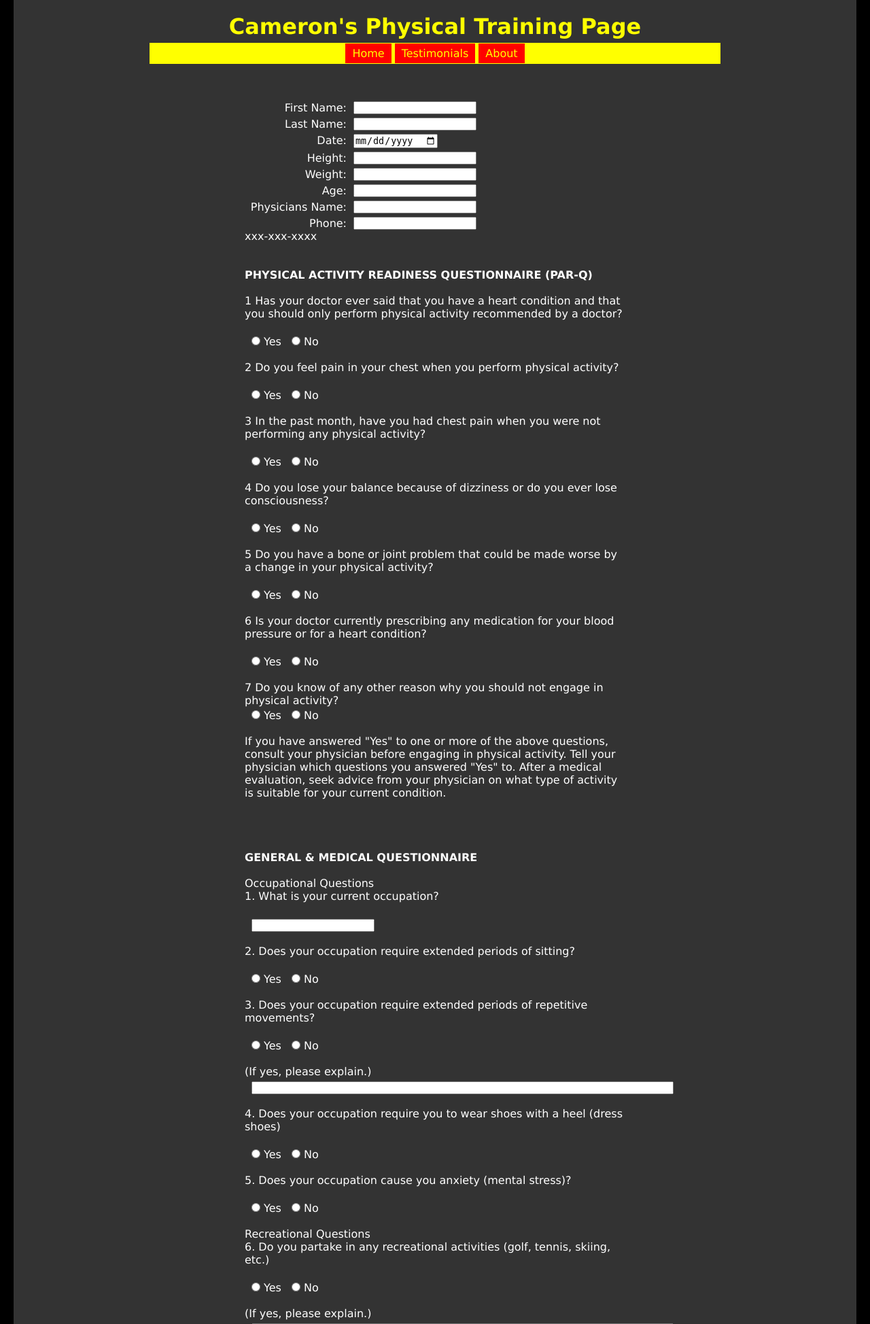
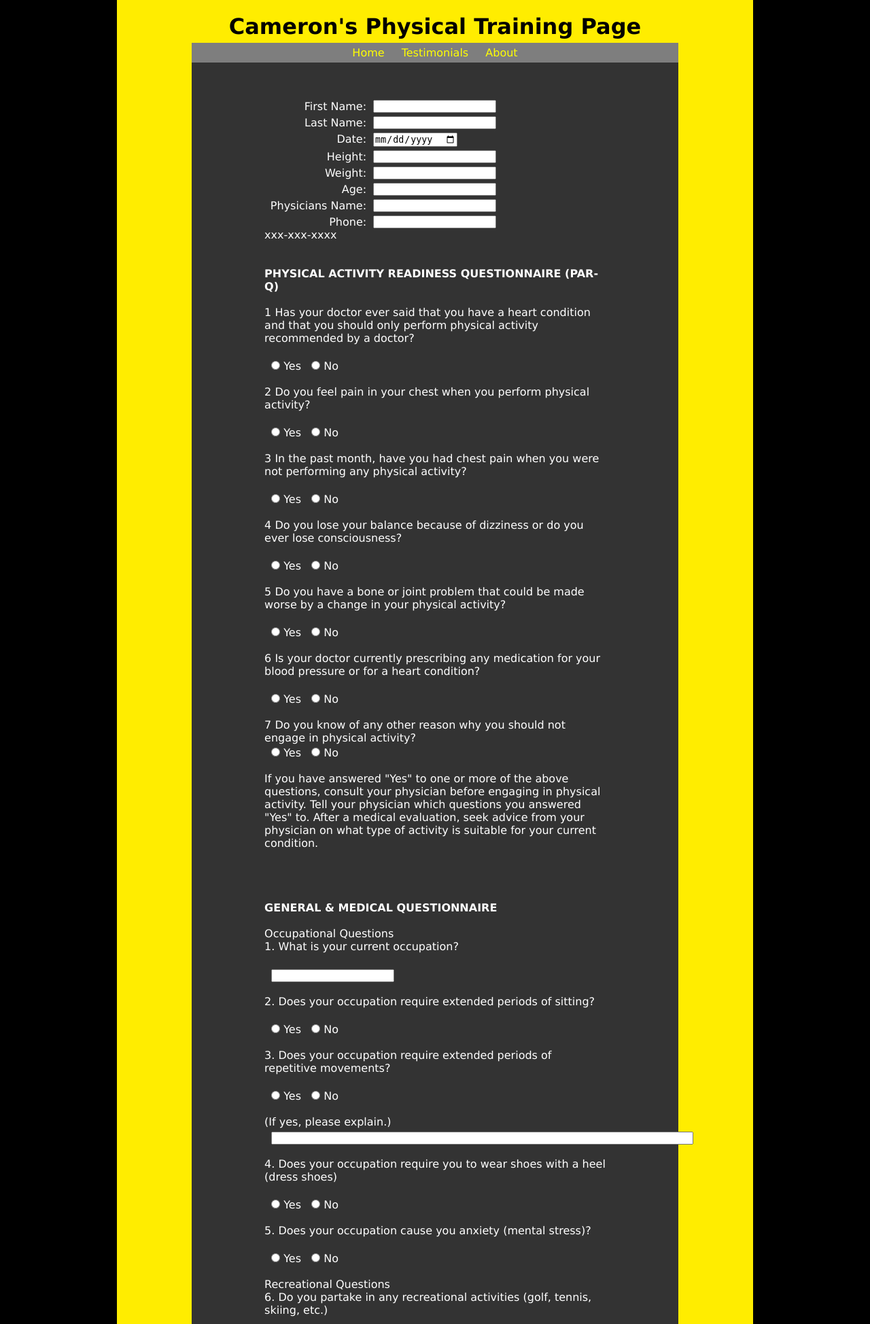
Before and after one commit to darkculture/CameronsSite, a PHP site: page /nasm-form.php in a window 1280 px wide. Shown: the top 1948 px of the page at 68% size. Run offline with PHP 8.4, Linux system fonts and the light colour scheme; some libraries are stand-ins or nearby versions.

Commit message:
update 6
added contact-me.php
linked index.php to contact-me.php
updated validation for nasm-form
updated validation for client-agreement.php
updated style rules on style.php

```diff
--- a/nasm-form.php
+++ b/nasm-form.php
@@ -6,10 +6,10 @@ include('include/header.php');
 // define regx
 $ok = FALSE;
 $phone_regx = '/^(\d[\s-]?)?[\(\[\s-]{0,2}?\d{3}[\)\]\s-]{0,2}?\d{3}[\s-]?\d{4}$/i';
-$email_regx = 'if (!filter_var($email, FILTER_VALIDATE_EMAIL)):';
+// $email_regx = 'if (!filter_var($email, FILTER_VALIDATE_EMAIL)):';
 $name_regx = '/^[a-zA-Z ]*$/';
-$zip_regx = '/(^\d{5}(-\d{4})?$/';
-$site_regx = '/\b(?:(?:https?|ftp):\/\/|www\.)[-a-z0-9+&@#\/%?=~_|!:,.;]*[-a-z0-9+&@#\/%=~_|]/i';
+// $zip_regx = '/(^\d{5}(-\d{4})?$/';
+// $site_regx = '/\b(?:(?:https?|ftp):\/\/|www\.)[-a-z0-9+&@#\/%?=~_|!:,.;]*[-a-z0-9+&@#\/%=~_|]/i';
 
 // remove unwanteed characters
 function input($data) {
@@ -29,56 +29,68 @@ endforeach;
 if($_SERVER['REQUEST_METHOD'] == 'POST'):
 	if (empty($_POST['first_name'])):
 		$ok = FALSE;
-    	$first_name_msg = '<span class="error">First name is required';
+    	$first_name_msg = '<span class="error">First name is required</span>';
   	else:
 		if(!preg_match($name_regx, $_POST['first_name'])):
-			$name_msg = 'Use letters only';
+			$name_msg = '<span class="error">Use letters only</span>';
 		endif;
     endif;
 
   	if (empty($_POST['last_name'])):
 		$ok = FALSE;
-    	$lasst_name_msg = '<span class="error">Last name is required</span>';
+    	$last_name_msg = '<span class="error">Last name is required</span>';
     else:
 		if(!preg_match($name_regx, $_POST['last_name'])):
-			$name_msg = 'Use letters only';
+			$name_msg = '<span class="error">Use letters only</span>';
 		endif;
     endif;
 
   	if(empty($_POST['date'])):
-		$ok = FALSE;
-    	$date_msg = '<span class="error">Date is required';
+		$date_msg = '<span class="error">Please enter a date</span>';
+		$ok = false;
 	else:
-		$date = $_POST['date'];
- 	endif;
+		$dateplode = explode("-", $_POST['date']);
+		if(!checkdate($dateplode[1] , $dateplode[2] , $dateplode[0])):
+			$date_msg = '<span class="error">Please enter a valid date</span>';
+		endif;
+	endif;
 
 	if (empty($_POST['height'])):
 		$ok = FALSE;
-    	$height_msg = '<span class="error">Height is required';
+    	$height_msg = '<span class="error">Height is required</span>';
     else:
     	$height = $_POST['height'];
     endif;
 
 	if (empty($_POST['weight'])):
 		$ok = FALSE;
-    	$weight_msg = '<span class="error">Weight is required';
+    	$weight_msg = '<span class="error">Weight is required</span>';
     else:
     	$weight = $_POST['weight'];
     endif;
 
 	if (empty($_POST['age'])):
 		$ok = FALSE;
-    	$age_msg = '<span class="error">Age is required';
+    	$age_msg = '<span class="error">Age is required</span>';
     else:
     	$age = $_POST['age'];
     endif;
 
+	if (empty($_POST['last_name'])):
+		$ok = FALSE;
+    	$last_name_msg = '<span class="error">Last name is required</span>';
+    else:
+		if(!preg_match($name_regx, $_POST['last_name'])):
+			$name_msg = '<span class="error">Use letters only</span>';
+		endif;
+    endif;
+
 	if (!is_numeric($_POST['phone'])):
 		$ok = FALSE;
-		$phone_msg = '<span class="error">Use numbers only';
+		$phone_msg = '<span class="error">Use numbers only</span>';
 	else:
 		if(!preg_match($phone_regx, $_POST['phone'])):
-			$phone_msg_2 = 'Use proper format';
+			$phone_msg_2 = '<span class="error">Use proper format</span>';
 		endif;
 	endif;
 endif;
@@ -88,44 +100,50 @@ endif;
     <div class="main">
         <form action="nasm-form.php" method="post" id="f">
             <label for="first_name">First Name: </label>
-            <input class="<?php if(!empty($first_name_msg)): echo pink; else: echo white; endif; ?>" type="text" name="first_name" value="<?php if(!empty($_POST['first_name'])): echo $_POST['first_name']; endif; ?>" />
+            <input class="<?php if(!empty($first_name_msg)): echo pink; else: echo white; endif; ?>" type="text" id="first_name" name="first_name" value="<?php if(!empty($_POST['first_name'])):
+			echo $_POST['first_name']; endif; ?>" />
             	<br />
                 <?php if(!empty($first_name_msg)): echo $first_name_msg; endif; ?>
 
             <label for="last_name">Last Name: </label>
-            <input class="<?php if(!empty($lasst_name_msg)): echo pink; else: echo white; endif; ?>" type="text" name="last_name" value="<?php if(!empty($_POST['last_name'])): echo $_POST['last_name']; endif; ?>" />
+            <input class="<?php if(!empty($lasst_name_msg)): echo pink; else: echo white; endif; ?>" type="text" id="last_name" name="last_name" value="<?php if(!empty($_POST['last_name'])):
+			echo $_POST['last_name']; endif; ?>" />
             	<br />
                 <?php if(!empty($lasst_name_msg)): echo $lasst_name_msg; endif; ?>
 
             <label for="date">Date: </label>
-            <input class="<?php if(!isset($date_msg)): echo pink; else: echo white; endif; ?>" type="date" name="date" value="<?php if(!empty($_POST['date'])): echo $_POST['date']; endif; ?>" />
+            <input class="<?php if(!isset($date_msg)): echo pink; else: echo white; endif; ?>" type="date" id="date" name="date" value="<?php if(!empty($_POST['date'])):
+			echo $_POST['date']; endif; ?>" />
             	<br />
                 <?php if(!empty($date_msg)): echo $date_msg; endif; ?>
 
             <label for="height">Height: </label>
-            <input class="<?php if(!empty($height_msg)): echo pink; else: echo white; endif; ?>" type="text" name="height" value="<?php if(!empty($_POST['height'])): echo $_POST['height']; endif; ?>" />
+            <input class="<?php if(!empty($height_msg)): echo pink; else: echo white; endif; ?>" type="text" id="height" name="height" value="<?php if(!empty($_POST['height'])):
+			echo $_POST['height']; endif; ?>" />
             	<br />
                 <?php if(!empty($height_msg)): echo $height_msg; endif; ?>
 
             <label for="weight">Weight: </label>
-            <input class="<?php if(!empty($weight_msg)): echo pink; else: echo white; endif; ?>" type="text" name="weight" value="<?php if(!empty($_POST['weight'])): echo $_POST['weight']; endif; ?>" />
+            <input class="<?php if(!empty($weight_msg)): echo pink; else: echo white; endif; ?>" type="text" id="weight" name="weight" value="<?php if(!empty($_POST['weight'])):
+			echo $_POST['weight']; endif; ?>" />
             	<br />
                 <?php if(!empty($weight_msg)): echo $weight_msg; endif; ?>
 
             <label for="age">Age: </label>
-            <input class="<?php if(!empty($age_msg)): echo pink; else: echo white; endif; ?>" type="text" name="age" value="<?php if(!empty($_POST['age'])): echo $_POST['age']; endif; ?>" />
+            <input class="<?php if(!empty($age_msg)): echo pink; else: echo white; endif; ?>" type="text" id="age" name="age" value="<?php if(!empty($_POST['age'])):
+			echo $_POST['age']; endif; ?>" />
             	<br />
                 <?php if(!empty($age_msg)): echo $age_msg; endif; ?>
 
-
+            <!-- Are these required? -->
 
             <label for="phys-name">Physicians Name: </label>
-            <input type="text" name="phys-name" value="<?php if(!empty($_POST['phys-name'])): echo $_POST['phys-name']; endif; ?>" />
+            <input type="text" id="phys-name" name="phys-name" value="<?php if(!empty($_POST['phys-name'])): echo $_POST['phys-name']; endif; ?>" />
             	<br />
                 <?php if(!empty($phys_name_msg)): echo $phys_name_msg; endif; ?>
 
             <label for="phone">Phone: </label>
-            <input type="text" name="phone" value="<?php if(!empty($_POST['phone'])): echo $_POST['phone']; endif; ?>" /> <p> xxx-xxx-xxxx</p>
+            <input type="text" id="phone" name="phone" value="<?php if(!empty($_POST['phone'])): echo $_POST['phone']; endif; ?>" /> <p> xxx-xxx-xxxx</p>
             	<br />
                 <?php if(!empty($phone_msg)): echo $phone_msg; endif; ?>
 
@@ -138,16 +156,14 @@ endif;
         <p>1 Has your doctor ever said that you have a heart condition and that you should
         only perform physical activity recommended by a doctor?</p>
         	<br />
-        	<input type="radio" name="1" value="yes"
-				<?php if (isset($_POST['1']) && $_POST['1'] == "Yes") echo 'checked="checked"';?> /> Yes
-            <input type="radio" name="1" value="no"
-            	<?php if (isset($_POST['1']) && $_POST['1'] == "No") echo 'checked="checked"';?> /> No
+        	<input type="radio" name="1" value="yes" <?php if (isset($_POST['1']) && $_POST['1'] == "Yes") echo 'checked="checked"';?> /> Yes
+            <input type="radio" name="1" value="no" <?php if (isset($_POST['1']) && $_POST['1'] == "No") echo 'checked="checked"';?> /> No
             	<br />
                 	<br />
         <p>2 Do you feel pain in your chest when you perform physical activity?</p>
         	<br />
-        	<input type="radio" name="2" value="yes" /> Yes
-            <input type="radio" name="2" value="no" /> No
+        	<input type="radio" name="2" value="yes" <?php if (isset($_POST['2']) && $_POST['2'] == "Yes") echo 'checked="checked"';?> /> Yes
+            <input type="radio" name="2" value="no" <?php if (isset($_POST['2']) && $_POST['2'] == "No") echo 'checked="checked"';?> /> No
             	<br />
                 	<br />
         <p>3 In the past month, have you had chest pain when you were not performing any
@@ -247,7 +263,7 @@ endif;
             	<br />
                 	<br />
         <p>(If yes, please explain.)</p>
-        	<input type="text" name="yes-explain" size="75" />
+        	<input type="text" name="yes-explain" size="75" value="<?php if(!empty($_POST['explain_2'])): echo $_POST['explain_2']; endif; ?>" />
         		<br />
                 	<br />
          <p id="q-type">Medical Questions</p>
@@ -257,7 +273,7 @@ endif;
             <input type="radio" name="14" value="no" /> No
             	<br />
         <p>(If yes, please explain.)</p>
-        	<input type="text" name="yes-explain" size="75" />
+        	<input type="text" name="yes-explain" size="75" value="<?php if(!empty($_POST['explain_2'])): echo $_POST['explain_2']; endif; ?>" />
         		<br />
                 	<br />
         <p>9. Have you ever had any surgeries?</p>
@@ -267,7 +283,7 @@ endif;
             	<br />
                 	<br />
         <p>(If yes, please explain.)</p>
-        	<input type="text" name="yes-explain" size="75" />
+        	<input type="text" name="yes-explain" size="75" value="<?php if(!empty($_POST['explain_2'])): echo $_POST['explain_2']; endif; ?>" />
         		<br />
                 	<br />
         <p>10. Has a medical doctor ever diagnosed you with a chronic disease, such as
@@ -279,7 +295,7 @@ endif;
             	<br />
                 	<br />
         <p>(If yes, please explain.)</p>
-        	<input type="text" name="yes-explain" size="75" />
+        	<input type="text" name="yes-explain" size="75" value="<?php if(!empty($_POST['explain_2'])): echo $_POST['explain_2']; endif; ?>" />
         		<br />
                 	<br />
         <p>11. Are you currently taking any medication?</p>
@@ -288,7 +304,7 @@ endif;
             	<br />
                 	<br />
         <p>(If yes, please explain.)</p>
-        	<input type="text" name="yes-explain" size="75" />
+        	<input type="text" name="yes-explain" size="75" value="<?php if(!empty($_POST['explain_2'])): echo $_POST['explain_2']; endif; ?>" />
         		<br />
                 	<br />
         <input type="submit" name="submit" value="Submit Form" />
--- a/style.css
+++ b/style.css
@@ -2,21 +2,21 @@
 
 * {margin:0; padding:0;}
 body {background:black; font:100% verdana,arial,sans-serif;}
-h1, h3 {text-align:center; font-size:2em; color:#FF0;}
-.wrap {margin:auto; padding:20px; min-height:900px; max-width:1200px; background:#333;}
+h1 {text-align:center; font-size:2em; color:black;}
+.wrap {margin:auto; padding:20px; min-height:900px; max-width:1200px; width:70%; background:#FFED00;}
 
 /*************************************/
 /***********Navigation****************/
 /*************************************/
 
-.nav-bar {margin:auto; padding:0; width:70%; background:yellow; border-top:1px solid #FF0; border-bottom:1px solid #FF0;}
+.nav-bar {margin:auto; padding:0; width:80%; background:#7E7E7E;}
 ul {margin:0; padding:0; list-style:none; text-align:center;}
-ul li {display:inline-block; padding:5px 10px; background:red;}
+ul li {display:inline-block; padding:5px 10px; background:#7E7E7E;}
 a {text-decoration:none;}
-a:hover {color:#000;}
 a:visited,
 a:active,
 a:link {color:#FF0;}
+a:hover {background:#FFED00; color:black;}
 
 /***************************************/
 /***********Content*********************/
@@ -37,14 +37,11 @@ fieldset {margin:auto; padding:5px; width:300px; background:#FF0;}
 /************Form************************/
 /****************************************/
 
-body #home {color:#000;}
-form p #home {color:#000;}
-
 body {color:white;}
-.main {width:70%; margin:auto; padding:50px 0 50px; background:#333;}
+.main {width:80%; margin:auto; padding:50px 0 50px; background:#333;}
 .error {color: #FF0000;}
 h1 {padding-bottom:5px;}
-form {margin: auto; padding: 0; min-width: 500px; max-width: 600px; width: 560px;}
+form {margin: auto; padding: 0; min-width: 500px; max-width: 600px; width: 70%;}
 form fieldset {border-color:#fff; border-width:1px; border-style:solid; padding:20px; margin:0;}
 form fieldset legend {font-size:1.1em;}
 form label {display: block; float: left; width: 150px; padding: 0; margin: 5px 0 0; text-align: right;}
```
Also changed, not shown: client-agreement.php (+29 -17 lines), contact-me.php (added, +28 -0 lines), index.php (+44 -5 lines).
